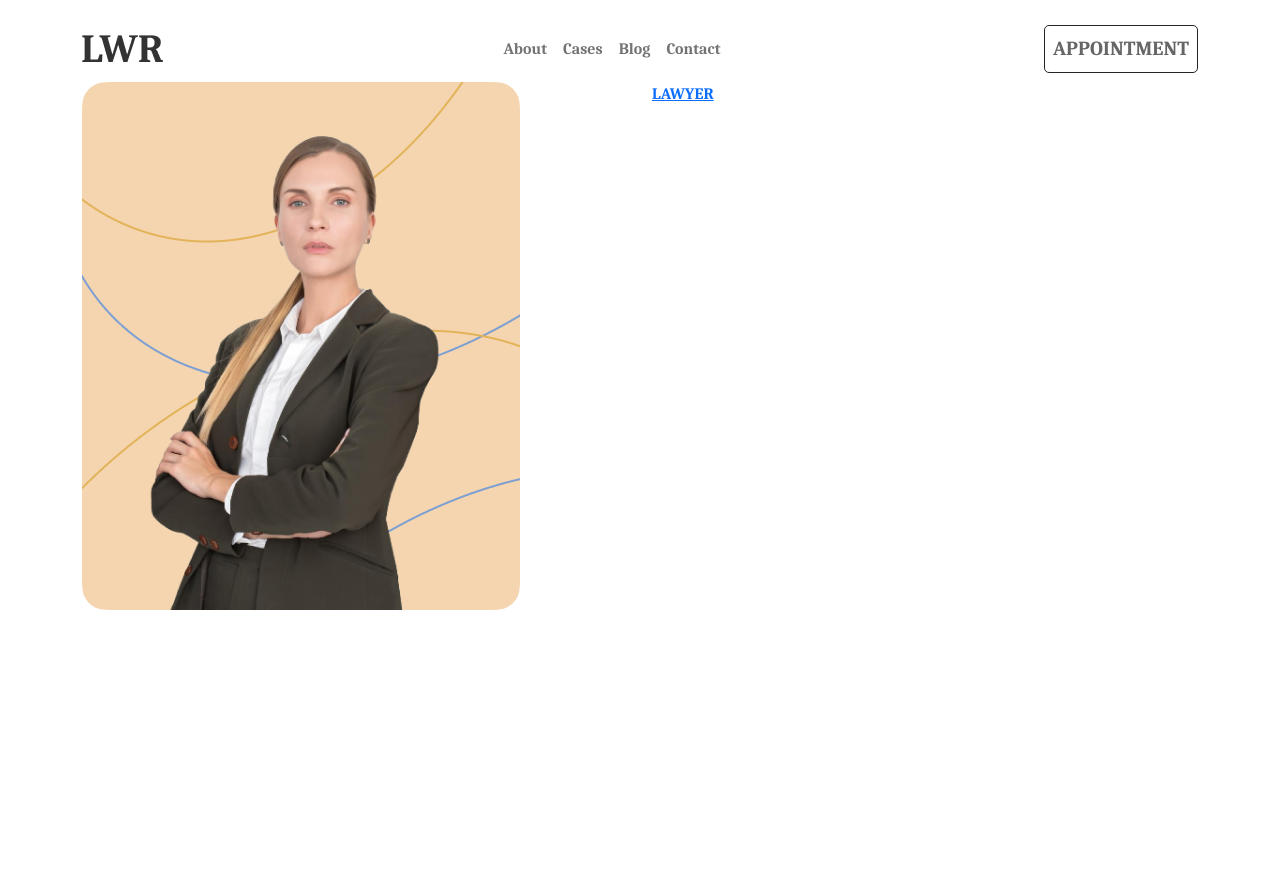
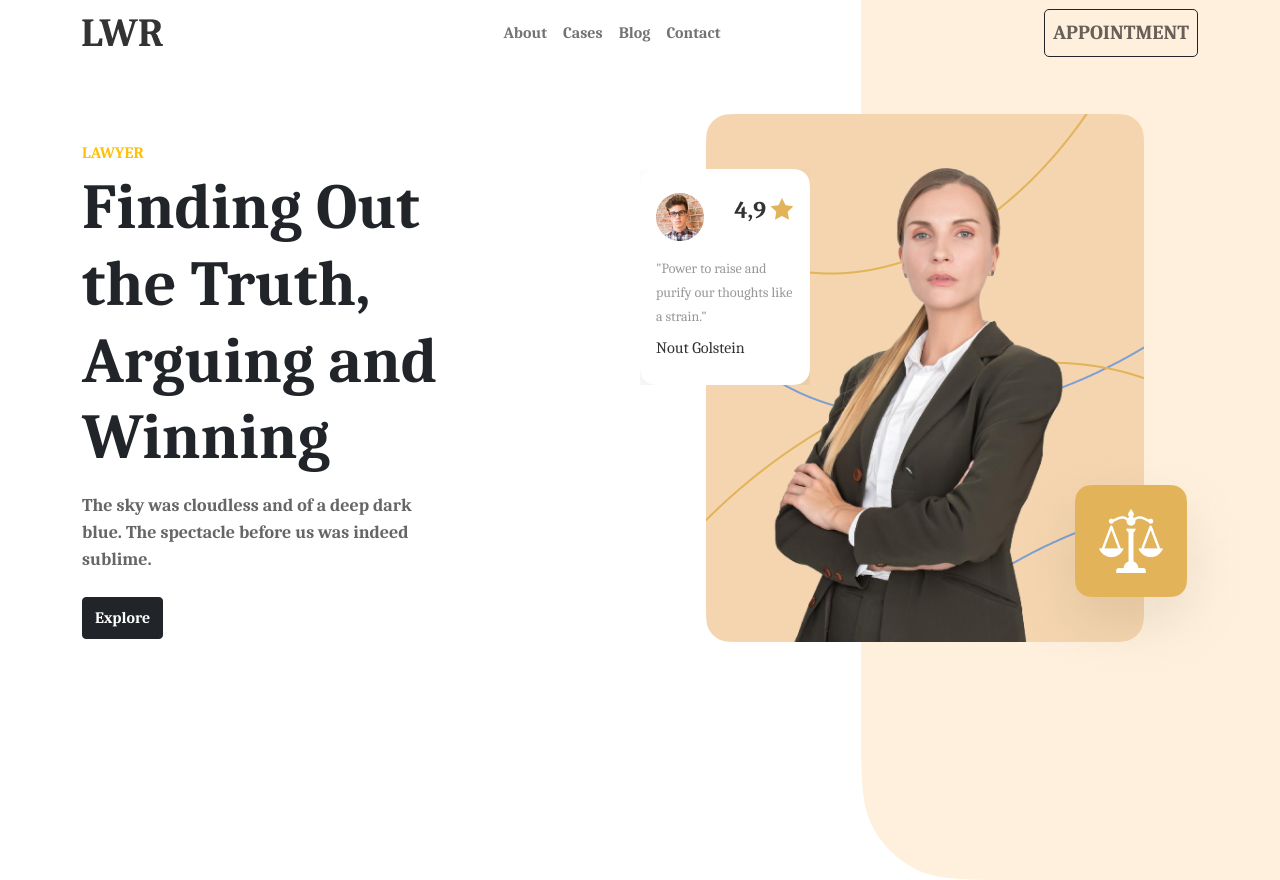
Before and after one commit to imronshoimov/Lawyer-project, a plain HTML site: page index.html in a window 1280 px wide. Before the commit the page ends 800 px from the top, so only its background shows below. Drawn offline with Linux system fonts and the light colour scheme.

Commit message:
Create section

```diff
--- a/css/style.scss
+++ b/css/style.scss
@@ -11,6 +11,16 @@ body {
     font-family: 'Caladea', sans-serif;
 }
 
+.bg-positon {
+    position: relative;
+}
+
+.bg-img {
+     position: absolute;
+     right: -7.5%;
+     z-index: -1;
+}
+
 .appointment {
     color: rgba(0,0,0,0.6);
     border-radius: 5px;
@@ -18,5 +28,42 @@ body {
 }
 
 .appointment:hover {
-    color: rgba(0,0,0,0.8);
+    color: rgba(0,0,0,0.7);
 }
+
+.lawyer--img__section {
+    position: relative;
+}
+
+.block, .icon__img {
+    position: absolute;
+}
+
+.block {
+    top: 10%;
+    left: 0;
+}
+
+.icon__img {
+    top: 60%;
+    left: 65%;
+}
+
+.lawyer__subtext {
+    color: rgba(0,0,0,0.6);
+    font-size: 18px;
+    width: 65%;
+}
+
+@media (max-width: 576px){
+    .lawyer--content__section {
+        width: 90%;
+        display: flex;
+        flex-direction: column;
+        align-items: flex-start;
+    }
+
+    .block, .icon__img {
+        display: none;
+    }
+}
--- a/index.html
+++ b/index.html
@@ -11,8 +11,9 @@
 <body>
 
     <section>
-        <div class="container">
-            <nav class="nav  navbar-expand-lg navbar-light mt-3">
+        <div class="container bg-positon">
+            <img class="bg-img mb-3" src="./img/bg-image.png" alt="background">
+            <nav class="nav  navbar-expand-lg navbar-light">
                 <a href="#" class="navbar-brand">
                     <h1>
                         <img src="./img/logo.png" alt="logo">
@@ -48,12 +49,21 @@
                 </div>
             </nav>
 
-            <div class="row justify-content-between">
-                <div class="col-lg-6 col-md-12 lawyer--img__section">
-                    <img src="./img/lawyer.png" alt="lawyer">
+            <div class="row text-center my-5 d-flex justify-content-lg-between align-items-center flex-row-reverse">
+                <div class=" col-lg-6 col-md-12 lawyer--img__section">
+                    <img class="block" src="./img/block.png" alt="block">
+                    <img src="./img/icon.png" alt="icon" class="icon__img">
+                    <img class="pb-4" src="./img/lawyer.png" alt="lawyer">
                 </div>
-                <div class="col-lg-6 col-md-12 lawyer--content__section">
-                    <a href="#" class="text-uppercase">Lawyer</a>
+                <div class="col-lg-6 col-md-12 lawyer--content__section text-start">
+                    <a href="#" class="text-uppercase text-decoration-none text-warning">Lawyer</a>
+                    <h1 class="display-3 w-75 pt-1 lawyer__section__title">
+                        Finding Out the Truth, Arguing and Winning
+                    </h1>
+                    <p class="lawyer__subtext pt-2">
+                        The sky was cloudless and of a deep dark blue. The spectacle before us was indeed sublime.
+                    </p>
+                    <a href="#" class="btn btn-dark py-2 mt-2">Explore</a>
                 </div>
             </div>
         </div>
```
Also changed, not shown: css/style.css, 1 other file.
